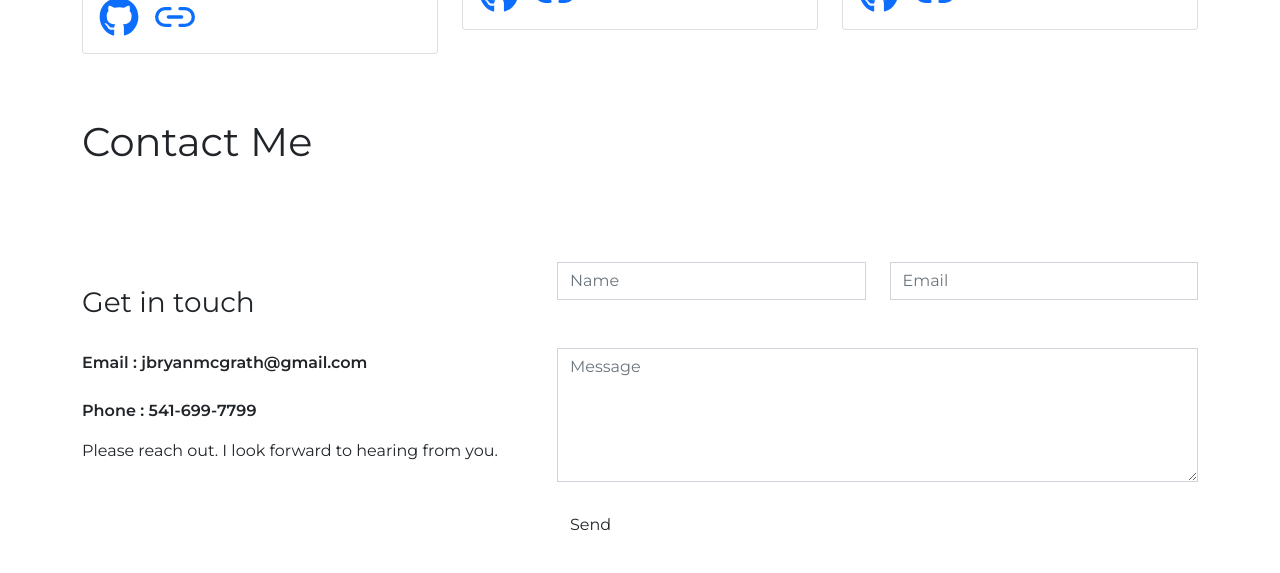
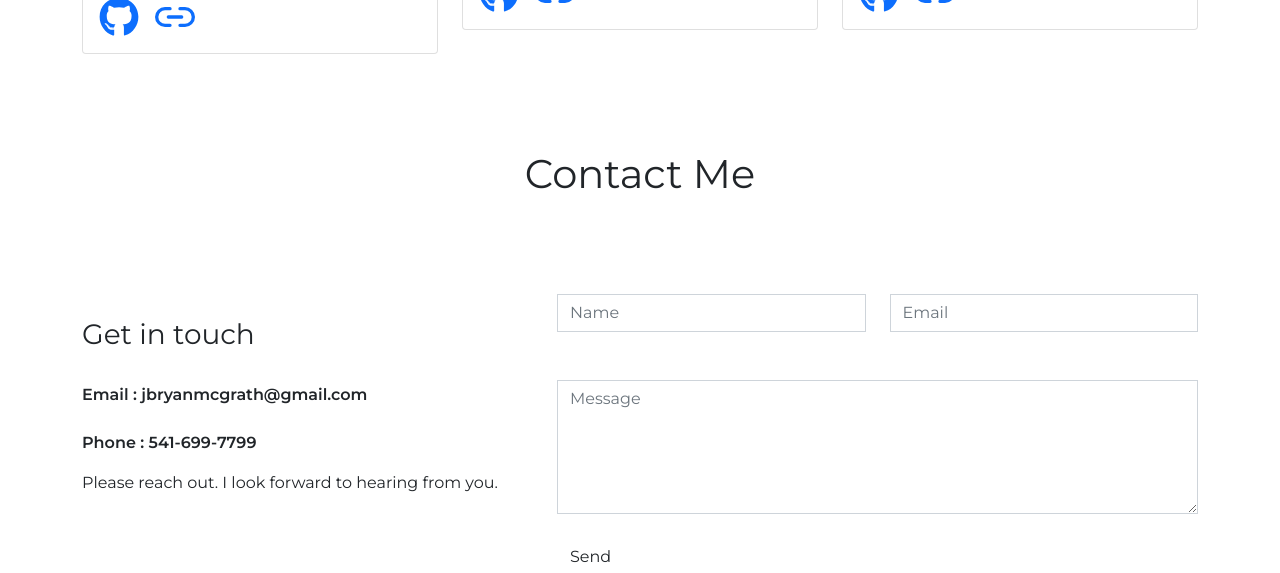
Before and after one commit to jbryanmcgrath/jbryanmcgrath, a React (Create React App) app: page / in a window 1280 px wide. Shown: the part 2694-3267 px from the top of the page. Before the commit the page ends 3238 px from the top, so only its background shows below. Built offline with nearby package versions, Linux system fonts and the light colour scheme.

Commit message:
form completed

```diff
--- a/src/App.js
+++ b/src/App.js
@@ -1,14 +1,13 @@
 import './App.css';
 import { BrowserRouter as Router } from 'react-router-dom'
 import Home from './pages'
-import Contact from './components/ContactMe/index'
+
 
 
 function App() {
   return (
     <Router>
       <Home />
-      <Contact />
     </Router>
   );
 }
--- /dev/null
+++ b/src/components/ContactMe/index.css
@@ -0,0 +1,20 @@
+body {
+    margin-bottom: 80px;
+}
+
+.contact__form .form__control{
+    padding: 1.375rem .75rem;
+    line-height:1.5;
+    border-radius: 0 !important;
+    border:1px solid;
+
+}
+
+.contact__form input.form__control {
+    margin-bottom: 2em;
+    height: calc(2.5em + .75rem + 2px);
+}
+
+.btn {
+    color: blueviolet
+}
--- a/src/components/ContactMe/index.js
+++ b/src/components/ContactMe/index.js
@@ -1,12 +1,13 @@
 import React from 'react'
 import { Container, Row, Col } from 'react-bootstrap'
+import './index.css'
 
 const Contact = () => {
     return (
-        <Container>
+        <Container className='mt-5'>
             <Row className='mb-5 mt-3'>
-                <Col lg='8'>
-                    <h1 className="mb-5 mt-5">Contact Me</h1>
+                <Col lg='12' className='text-center'>
+                    <h1 className="mb-5 mt-5 ">Contact Me</h1>
                 </Col>
             </Row>
 
--- a/src/pages/index.js
+++ b/src/pages/index.js
@@ -4,6 +4,8 @@ import HeroSection from '../components/HeroSection'
 import Navbar from '../components/Navbar'
 import ProjectCards from '../components/Projects'
 import Sidebar from '../components/Sidebar'
+import Contact from '../components/ContactMe'
+
 
 
 const Home = () => {
@@ -21,6 +23,8 @@ const Home = () => {
             <HeroSection />
             <AboutSection />
             <ProjectCards />
+            <Contact />
+
         </>
     )
 }
```
